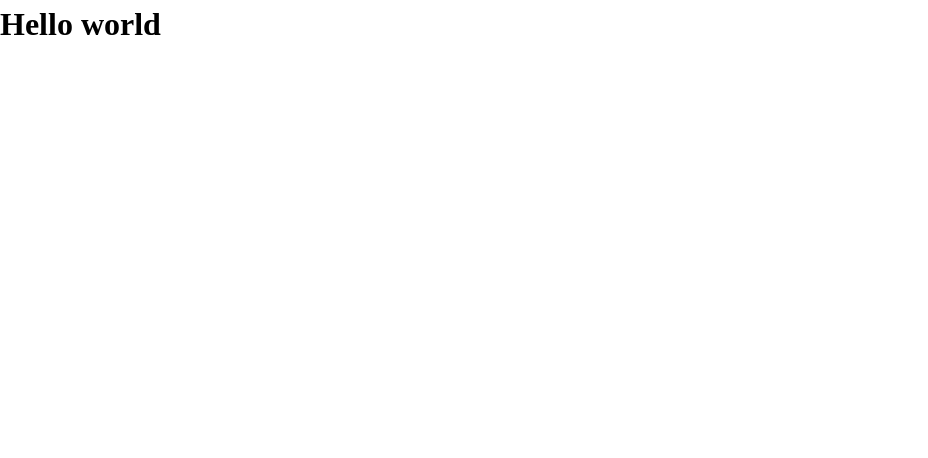
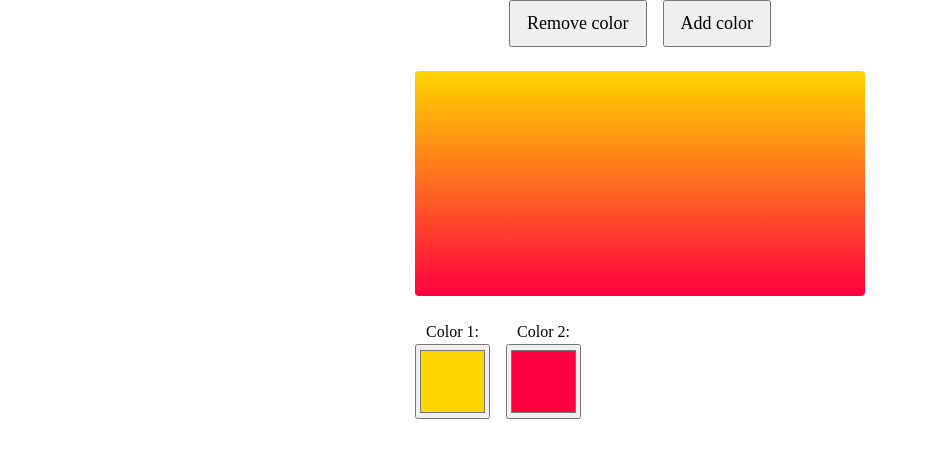
Before and after one commit to RedFernElizabeth/project-gradient, a React (Vite) app: page / in a window 1280 px wide. Shown: the top 458 px of the page, without its empty margins (0-928 px from the left). Built offline with nearby package versions, Linux system fonts and the light colour scheme.

Commit message:
Add existing code to App

```diff
--- a/src/components/App/App.js
+++ b/src/components/App/App.js
@@ -1,7 +1,79 @@
 import React from 'react';
 
+import styles from './App.module.css';
+
 function App() {
-  return <h1>Hello world</h1>;
+  const [colors, setColors] = React.useState([
+    '#FFD500',
+    '#FF0040',
+    '#FF0000',
+    '#FF0000',
+    '#FF0000'
+  ]);
+
+  const [numVisibleColors, setNumVisibleColors] = React.useState(2);
+  const visibleColors = colors.slice(0, numVisibleColors);
+
+  const colorStops = visibleColors.join(', ');
+  const backgroundImage = `linear-gradient(${colorStops})`;
+
+  function addColor() {
+    if (numVisibleColors >= 5) {
+      return;
+    }
+
+    setNumVisibleColors(numVisibleColors + 1);
+  }
+
+  function removeColor() {
+    if (numVisibleColors <= 2) {
+      return;
+    }
+
+    setNumVisibleColors(numVisibleColors - 1);
+  }
+
+  return (
+    <div className={styles.wrapper}>
+      <div className={styles.actions}>
+        <button onClick={removeColor}>Remove color</button>
+        <button onClick={addColor}>Add color</button>
+      </div>
+
+      <div
+        className={styles.gradientPreview}
+        style={{
+          backgroundImage,
+        }}
+      />
+
+      <div className={styles.colors}>
+        {visibleColors.map((color, index) => {
+          const colorId = `color-${index}`;
+          return (
+            <div key={colorId} className={styles.colorWrapper}>
+              <label htmlFor={colorId}>
+                Color {index + 1}:
+              </label>
+              <div className={styles.inputWrapper}>
+                <input
+                  id={colorId}
+                  type="color"
+                  value={color}
+                  onChange={(event) => {
+                    const newColors = [...colors];
+
+                    newColors[index] = event.target.value;
+                    setColors(newColors);
+                  }}
+                />
+              </div>
+            </div>
+          );
+        })}
+      </div>
+    </div>
+  );
 }
 
 export default App;
--- /dev/null
+++ b/src/components/App/App.module.css
@@ -0,0 +1,39 @@
+.wrapper {
+  max-width: 450px;
+  margin: 0 auto;
+  display: flex;
+  flex-direction: column;
+  gap: 24px;
+}
+.gradientPreview {
+  aspect-ratio: 2 / 1;
+  min-height: 75px;
+  border-radius: 4px;
+}
+.colors {
+  display: flex;
+  justify-content: flex-start;
+  flex-wrap: wrap;
+  gap: 16px;
+}
+.colorWrapper {
+  display: flex;
+  flex-direction: column;
+  align-items: center;
+}
+.colorWrapper label {
+  display: block;
+}
+input[type=color] {
+  width: 75px;
+  height: 75px;
+}
+.actions {
+  display: flex;
+  justify-content: center;
+  gap: 16px;
+}
+.actions button {
+  font-size: 1.125rem;
+  padding: 8px 16px;
+}
```
